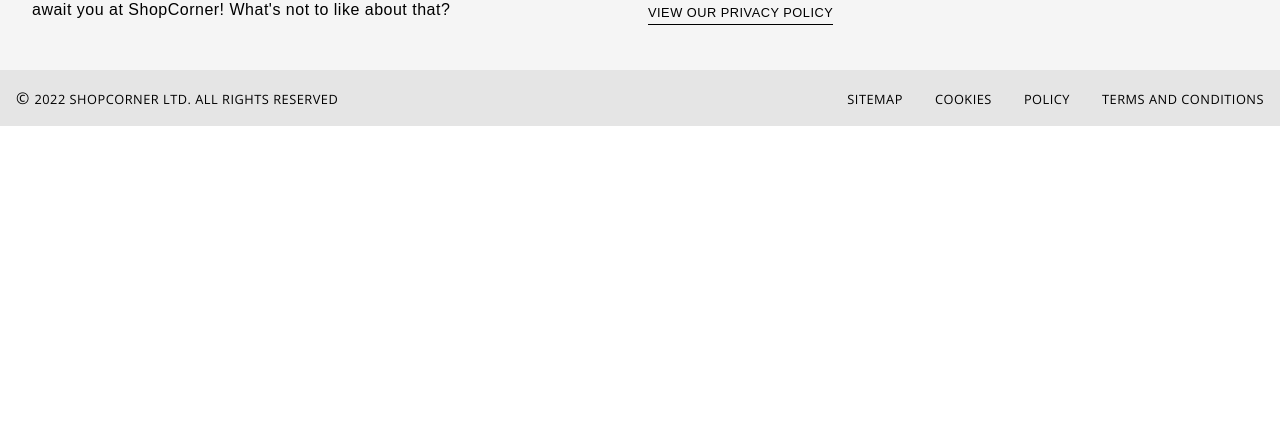
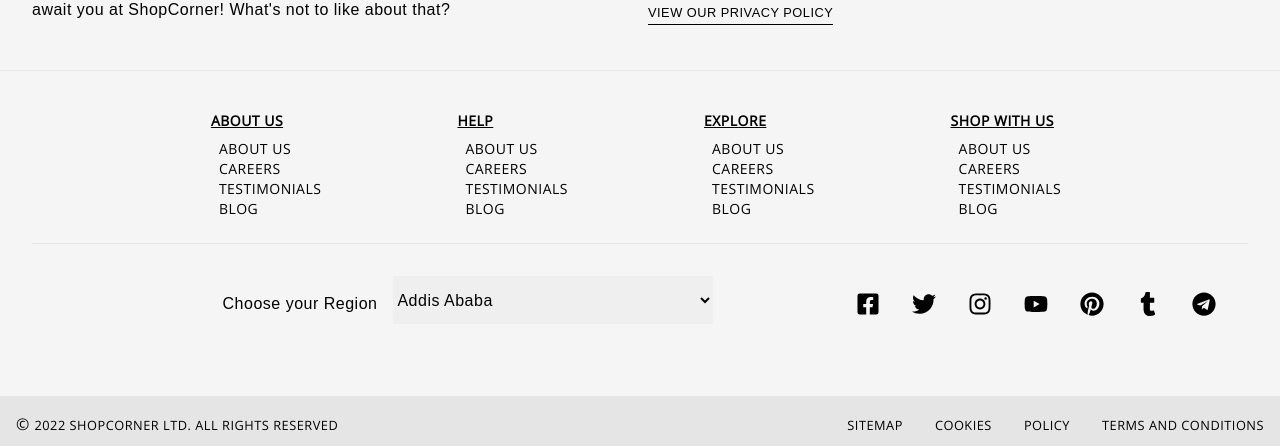
Before and after one commit to PBL-group/shop-corner-client, a React (Create React App) app: page / in a window 1280 px wide. Shown: the part 1175-1621 px from the top of the page. Before the commit the page ends 1301 px from the top, so only its background shows below. Built offline with nearby package versions, Linux system fonts and the light colour scheme; a web font is replaced by a local one.

Commit message:
Final commit for the navbar and footer components

```diff
--- a/src/components/footer/Footer.js
+++ b/src/components/footer/Footer.js
@@ -1,6 +1,7 @@
 import React from 'react'
 import { Link } from 'react-router-dom'
 import Button from '../button/Button'
+import { FaFacebookSquare, FaInstagram, FaPinterest, FaTelegram, FaTumblr, FaTwitter, FaYoutube } from "react-icons/fa";
 
 const Footer = () => (
     <footer className='bg-neutral-100'>
@@ -23,8 +24,65 @@ const Footer = () => (
                         </div>
                     </form>
                 </div>
-                <div>
 
+                <div className='border-t p-8'>
+                    <div className='flex flex-wrap justify-center font-body uppercase text-sm'>
+                        <div className='flex justify-center flex-wrap'>
+                            <ul className='mx-8 md:mx-16'>
+                                <h3 className='text-sm font-bold py-2 underline'>About Us</h3>
+                                <li className='px-2'><Link to='#'>About Us</Link></li>
+                                <li className='px-2'><Link to='#'>careers</Link></li>
+                                <li className='px-2'><Link to='#'>Testimonials</Link></li>
+                                <li className='px-2'><Link to='#'>Blog</Link></li>
+                            </ul>
+                            <ul className='mx-8 md:mx-16'>
+                                <h3 className='text-sm font-bold py-2 underline'>Help</h3>
+                                <li className='px-2'><Link to='#'>About Us</Link></li>
+                                <li className='px-2'><Link to='#'>careers</Link></li>
+                                <li className='px-2'><Link to='#'>Testimonials</Link></li>
+                                <li className='px-2'><Link to='#'>Blog</Link></li>
+                            </ul>
+                        </div>
+                        <div className='flex justify-center flex-wrap'>
+                            <ul className='mx-8 md:mx-16'>
+                                <h3 className='text-sm font-bold py-2 underline'>Explore</h3>
+                                <li className='px-2'><Link to='#'>About Us</Link></li>
+                                <li className='px-2'><Link to='#'>careers</Link></li>
+                                <li className='px-2'><Link to='#'>Testimonials</Link></li>
+                                <li className='px-2'><Link to='#'>Blog</Link></li>
+                            </ul>
+                            <ul className='mx-8 md:mx-16'>
+                                <h3 className='text-sm font-bold py-2 underline'>Shop with Us</h3>
+                                <li className='px-2'><Link to='#'>About Us</Link></li>
+                                <li className='px-2'><Link to='#'>careers</Link></li>
+                                <li className='px-2'><Link to='#'>Testimonials</Link></li>
+                                <li className='px-2'><Link to='#'>Blog</Link></li>
+                            </ul>
+                        </div>
+                    </div>
+                    <div className='flex justify-center border-t mt-6'>
+                        <div className='p-8 flex flex-col lg:flex-row lg:justify-between w-full'>
+                            <form className='flex flex-1 flex-col sm:flex-row sm:justify-center sm:align-center'>
+                                <label className='self-center p-4' for='region'>Choose your Region</label>
+                                <select className='w-10/12 h-[3rem] md:w-80' name='region'>
+                                    <option value="addis-ababa">Addis Ababa</option>
+                                    <option value="adama">Adama</option>
+                                    <option value="hawassa">Hawassa</option>
+                                    <option value="mekelle">Mekelle</option>
+                                    <option value="ambo">Ambo</option>
+                                </select>
+                            </form>
+                            <ul className='py-4 text-2xl flex flex-wrap gap-8 justify-center'>
+                                <li><FaFacebookSquare /></li>
+                                <li><FaTwitter /></li>
+                                <li><FaInstagram /></li>
+                                <li><FaYoutube /></li>
+                                <li><FaPinterest /></li>
+                                <li><FaTumblr /></li>
+                                <li><FaTelegram /></li>
+                            </ul>
+                        </div>
+                    </div>
                 </div>
             </div>
         </div>
@@ -41,199 +99,6 @@ const Footer = () => (
             </div>
         </div>
     </footer>
-//     <footer id="footer" class="footer">
-//     <div class="footer__top container-flex">
-//             <div class="footer__signup row-flex footer--margin">
-//                 <div class="footer--pad col-24">
-//                     <div class="row-flex footer--margin">
-//                         <div class="col-s-24 col-m-12">
-//                             <p class="col-s-hidden footer__newsletter">Newsletter</p>
-//                             <h3 class="h3">For all the Office gossip...<br>exclusives, sale previews &amp; 10% off your first full price order! What's not to love?</h3>
-//                         </div>
-//                         <form class="col-s-24 col-m-12 row-flex footer__newsletter-form js-simpleSignupForm is-initialized" data-inline-message="true" data-success-message="Thank you for signing up!" method="post">
-
-//                             <div class="footer__signup__gender js-simpleSignupGender col-s-18 col-offset-s-3 col-m-24">
-//                                 <div class="row-flex">
-//                                     <div class="col-m-6 col-l-5">
-//                                         <div class="form-element ">
-//     <input id="GENDER_FIELD_FEM" name="GENDER_FIELD" type="radio" checked="" value="Women">
-//     <label class="form-element__label" for="GENDER_FIELD_FEM">
-//         <span class="form-element__label-text">Women</span>
-//     </label>
-// </div>
-//                                     </div>
-//                                     <div class="col-m-6 col-l-5">
-//                                         <div class="form-element ">
-//     <input id="GENDER_FIELD_MAL" name="GENDER_FIELD" type="radio" value="Men">
-//     <label class="form-element__label" for="GENDER_FIELD_MAL">
-//         <span class="form-element__label-text">Men</span>
-//     </label>
-// </div>
-//                                     </div>
-//                                 </div>
-//                             </div>
-//                             <div class="footer__signup__input col-s-24 col-m-16">
-//                                 <div class="mdc-text-field mdc-text-field--upgraded input-block__field js-input-field is-initialized mdc-ripple-upgraded">
-//                                     <input class="mdc-text-field__input" type="email" id="signup__input" aria-controls="username-helper-text" aria-describedby="first-name-helper" name="EMAIL_FIELD" required="">
-//                                     <label for="signup__input" class="mdc-floating-label">Email</label>
-//                                     <div class="mdc-line-ripple"></div>
-//                                 </div>
-//                                 <div class="mdc-text-field-helper-line input-helper js-input-helper">
-//                                     <div id="first-name-helper" class="mdc-text-field-helper-text mdc-text-field-helper-text--validation-msg input-helper__message" aria-hidden="true">
-//                                         Please fill in the field above
-//                                     </div>
-//                                 </div>
-//                             </div>
-//                             <button type="submit" data-action="/view/emailsignup/simple" data-redirecturl="/view/content/secondsignup" class="js-email_submit btn btn-primary col-s-24 col-m-8">
-//                                 Submit
-//                             </button>
-//                             <a href="/view/content/privacy-info-page" class="btn-link">View our Privacy Policy</a>
-//                         </form>
-//                     </div>
-//                 </div>
-//             </div>
-
-
-
-//         <div class="row-flex">
-
-
-
-
-
-
-// <div class="panel-group col-s-24 col-m-18" id="footer-accordion" role="tablist" aria-multiselectable="true">
-//     <div class="panel col-s-24 col-m-8">
-//         <div class="panel-heading" role="tab" id="headingOne">
-//             <h4 class="panel-title">
-//                 <a data-toggle="collapse" data-parent="#footer-accordion" href="#collapseOne" aria-expanded="false" class="collapsed" aria-controls="collapseOne">
-//                     Help &amp; Info
-//                     <span class="icon-expand" aria-hidden="true"></span>
-//                 </a>
-//             </h4>
-//         </div>
-//         <div id="collapseOne" class="panel-collapse collapse in" role="tabpanel" aria-labelledby="headingOne">
-//             <div class="panel-body">
-//                 <ul>
-//                     <li>
-//                         <a href="/view/content/contactus-info-page">Contact Us</a>
-//                     </li>
-//                     <li>
-//                         <a href="/view/content/deliveryinfo-page">Delivery &amp; Returns</a>
-//                     </li>
-//                     <li>
-//                         <a href="/view/content/storelocator">Find a Store</a>
-//                     </li>
-//                     <li>
-//                         <a href="/studentdiscount">Student Discount</a>
-//                     </li>
-//                     <li>
-//                         <a href="/view/content/giftcardinfo-page">Gift Cards</a>
-//                     </li>
-//                     <li>
-//                         <a href="/blue-light-card">Blue Light Card</a>
-//                     </li>
-//                     <li>
-//                         <a href="/black-friday">Black Friday</a>
-//                     </li>
-//                 </ul>
-//             </div>
-//         </div>
-//     </div>
-//     <div class="panel col-s-24 col-m-8">
-//         <div class="panel-heading" role="tab" id="headingTwo">
-//             <h4 class="panel-title">
-//                 <a data-toggle="collapse" data-parent="#footer-accordion" href="#collapseTwo" aria-expanded="false" class="collapsed" aria-controls="collapseTwo">
-//                     About Office
-//                     <span class="icon-expand" aria-hidden="true"></span>
-//                 </a>
-//             </h4>
-//         </div>
-//         <div id="collapseTwo" class="panel-collapse collapse in" role="tabpanel" aria-labelledby="headingTwo">
-//             <div class="panel-body">
-//                 <ul>
-//                     <li>
-//                         <a href="/view/content/about-us-page">About Us</a>
-//                     </li>
-//                     <li>
-//                         <a href="/view/content/current-career-vacancies">Join Us!</a>
-//                     </li>
-//                     <li>
-//                         <a href="/blog/">Shoe Diaries</a>
-//                     </li>
-//                     <li>
-//                         <a href="/sustainability">Sustainability</a>
-//                     </li>
-//                     <li>
-//                         <a href="/view/content/gender-pay-gap">Gender Pay Gap Report</a>
-//                     </li>
-//                     <li>
-//                         <a href="/view/content/ModernSlaveryAct">Modern Slavery Act Statement</a>
-//                     </li>
-//                 </ul>
-//             </div>
-//         </div>
-//     </div>
-//     <div class="panel col-s-24 col-m-8">
-//         <div class="panel-heading" role="tab" id="headingThree">
-//             <h4 class="panel-title">
-//                 <a data-toggle="collapse" data-parent="#footer-accordion" href="#collapseThree" aria-expanded="false" class="collapsed" aria-controls="collapseThree">
-//                     Shop with Us
-//                     <span class="icon-expand" aria-hidden="true"></span>
-//                 </a>
-//             </h4>
-//         </div>
-//         <div id="collapseThree" class="panel-collapse collapse in" role="tabpanel" aria-labelledby="headingThree">
-//             <div class="panel-body">
-//                 <ul>
-//                     <li>
-//                         <a href="https://www.offspring.co.uk/" target="_blank" rel="noopener noreferrer">OFFSPRING</a>
-//                     </li>
-//                     <li>
-//                         <a href="https://offcutsshoes.co.uk/" target="_blank" rel="noopener noreferrer">OFFCUTS Outlet</a>
-//                     </li>
-//                     <li>
-//                         <a href="https://www.officelondon.de/" target="_blank" rel="noopener noreferrer">OFFICE Germany</a>
-//                     </li>
-//                     <li>
-//                         <a href="/view/content/apps">OFFICE App</a>
-//                     </li>
-//                 </ul>
-//             </div>
-//         </div>
-//     </div>
-// </div>
-// <div class="panel-group--right col-s-24 col-m-6">
-//     <div class="footer__currency">
-//         <div class="dropdown footer__currency__dropdown">
-//             <a class="dropdown-toggle" role="button" data-toggle="dropdown">
-//                 Currency:
-//                 <div class="selected-currency"><span class="GBP currency-item" value="GBP">£ GBP<img loading="lazy" width="14" height="14" src="/_ui/responsive/site-office/images/flags/GBP-flag.svg"></span></div>
-//             </a>
-//             <ul class="dropdown-menu currency-list" role="menu"><li class="EUR currency-item" value="EUR"> € EUR<img loading="lazy" width="14" height="14" src="/_ui/responsive/site-office/images/flags/EUR-flag.svg"></li><li class="USD currency-item" value="USD">$ USD<img loading="lazy" width="14" height="14" src="/_ui/responsive/site-office/images/flags/USD-flag.svg"></li></ul>
-//         </div>
-//     </div>
-//     <ul class="footer__social social-links row-flex">
-//         <li>
-//             <a href="https://www.facebook.com/Officeshoes1" target="_blank" rel="noopener noreferrer" class="facebook">
-//                 <span class="icon-facebook"></span>
-//             </a>
-//         </li>
-//         <li>
-//             <a href="https://www.pinterest.com/officeshoes1/" target="_blank" rel="noopener noreferrer" class="pinterest">
-//                 <span class="icon-pinterest"></span>
-//             </a>
-//         </li>
-//         <li>
-//             <a href="https://instagram.com/officeshoes" target="_blank" rel="noopener noreferrer" class="instagram">
-//                 <span class="icon-instagram"></span>
-//             </a>
-//         </li>
-//     </ul>
-// </div>
-// </div>
-//     </div>
-// </footer>
 )
 
 
--- a/src/components/navbar/Navbar.js
+++ b/src/components/navbar/Navbar.js
@@ -20,6 +20,7 @@ const Navbar = () => (
                         <ul className='hidden lg:flex order-1 w-2/5'>
                             <li className='py-4 px-2'><Link to='shop'>Shop</Link></li>
                             <li className='py-4 px-2'><Link to='collections'>Collections</Link></li>
+                            <li className='py-4 px-2'><Link to='sellers'>sellers</Link></li>
                         </ul>
                         <ul className='flex order-3 w-full justify-end flex-1 lg:flex-none lg:w-2/5'>
                             <li className='py-4 px-2 w-1/2 hidden sm:inline'>
```
